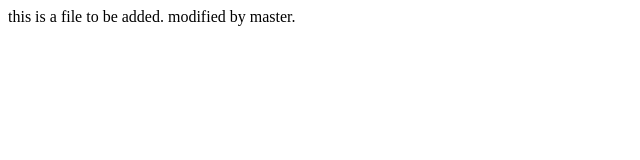
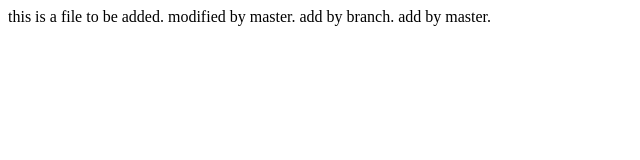
Before and after one commit to eastern3/vsCodeGit, a plain HTML site: page index.html in a window 1280 px wide. Shown: the whole page, without its empty margins (0-640 px from the left). Drawn offline with Linux system fonts and the light colour scheme.

Commit message:
commit index.html in master

```diff
--- a/index.html
+++ b/index.html
@@ -2,5 +2,7 @@
 <html>
 <body>
 this is a file to be added. modified by master.
+add by branch.
+add by master.
 </body>
 </html>
```
